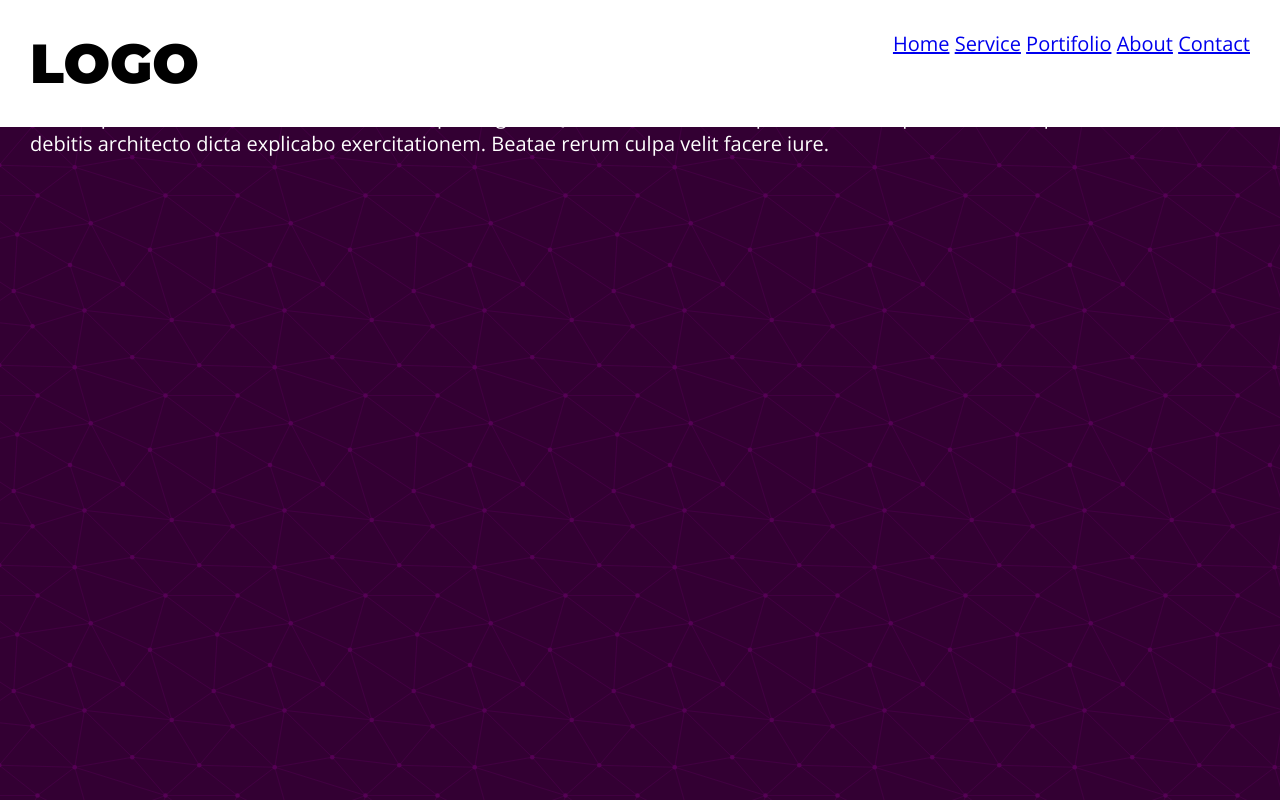
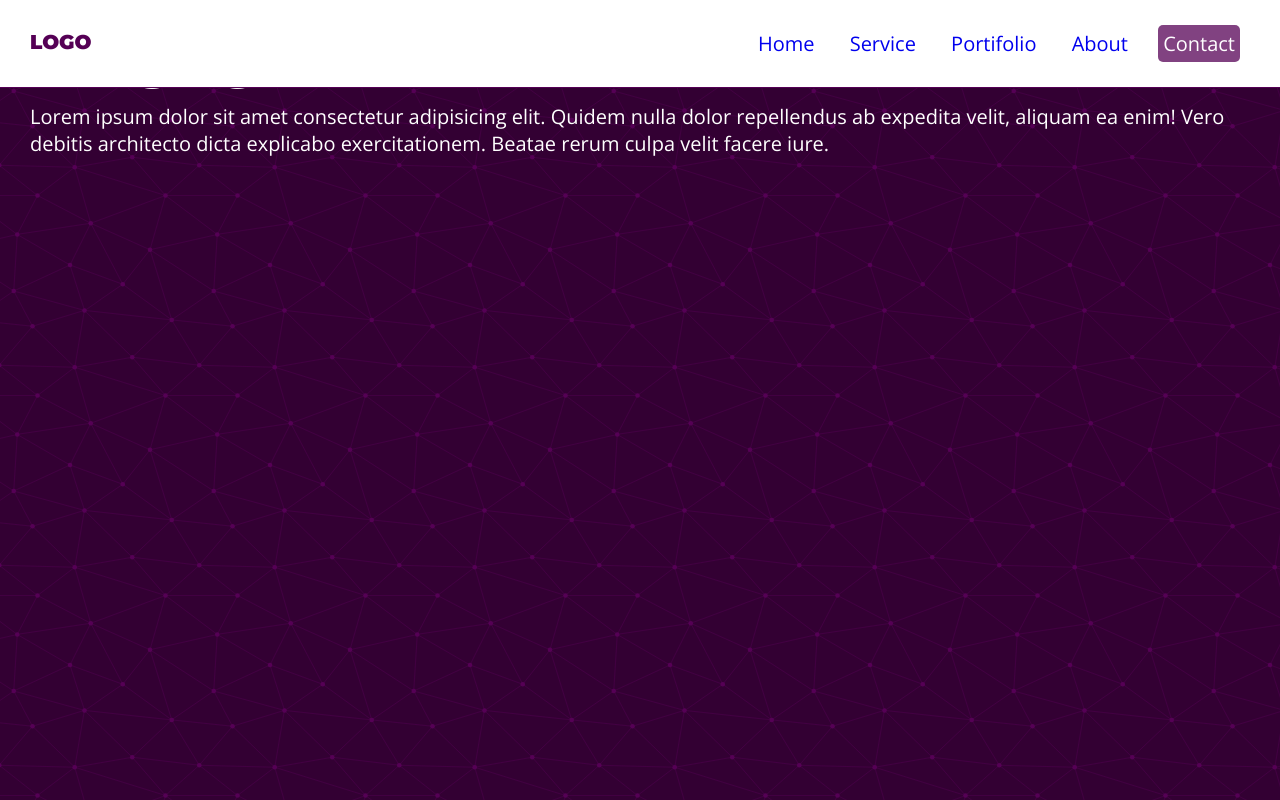
Before and after one commit to igord0n/landing-page, a plain HTML site: page index.html in a window 1280 px wide. Drawn offline with nearby package versions, Linux system fonts and the light colour scheme.

Commit message:
menu features updated

```diff
--- a/assets/css/index.css
+++ b/assets/css/index.css
@@ -5,7 +5,7 @@ font-family: 'Open Sans', sans-serif;
 
 :root {
   --primary-color: #fff;
-  --secundary-color: #0a0a0a;
+  --secundary-color: #550055;
   --gap: 30px;
 }
 
@@ -89,8 +89,36 @@ h6 {
   top: 0px;
   left: 0px;
   right: 0px;
+  border-bottom: 1px solid #550055;
+  color: #550055;
 }
 
 .respiro {
   margin-top: 70px;
 }
+
+.logo {
+  font-size: 1em;
+}
+
+a {
+  text-decoration: none;
+}
+
+.nav-menu > a {
+  margin: 0 1rem;
+  padding: 0.5rem;
+  transition: all 0.3s ease-in-out;
+}
+
+.nav-menu> a:nth-last-child(1) {
+  background-color: #550055bd;
+  color: var(--primary-color);
+  border-radius: 0.5rem;
+}
+
+.nav-menu > a:hover {
+  background-color: #550055;
+  color: var(--primary-color);
+  border-radius: 1rem;
+}
--- a/index.html
+++ b/index.html
@@ -18,9 +18,9 @@
   <section class="white-bg p-fixed">
     <div class="main-content d-flex">
       <div>
-        <h2>LOGO</h2>
+        <h2 class="logo">LOGO</h2>
       </div>
-      <nav>
+      <nav class="nav-menu">
         <a href="#">Home</a>
         <a href="#">Service</a>
         <a href="#">Portifolio</a>
```
